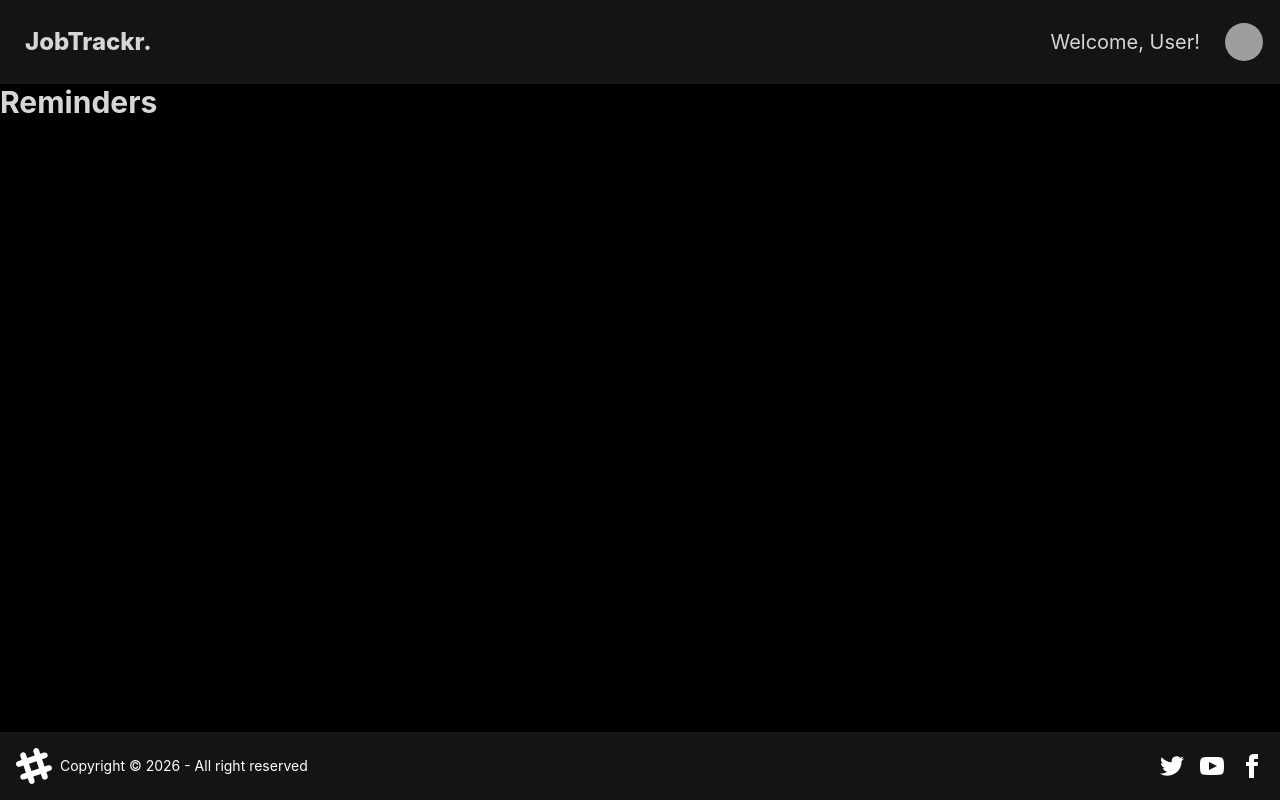
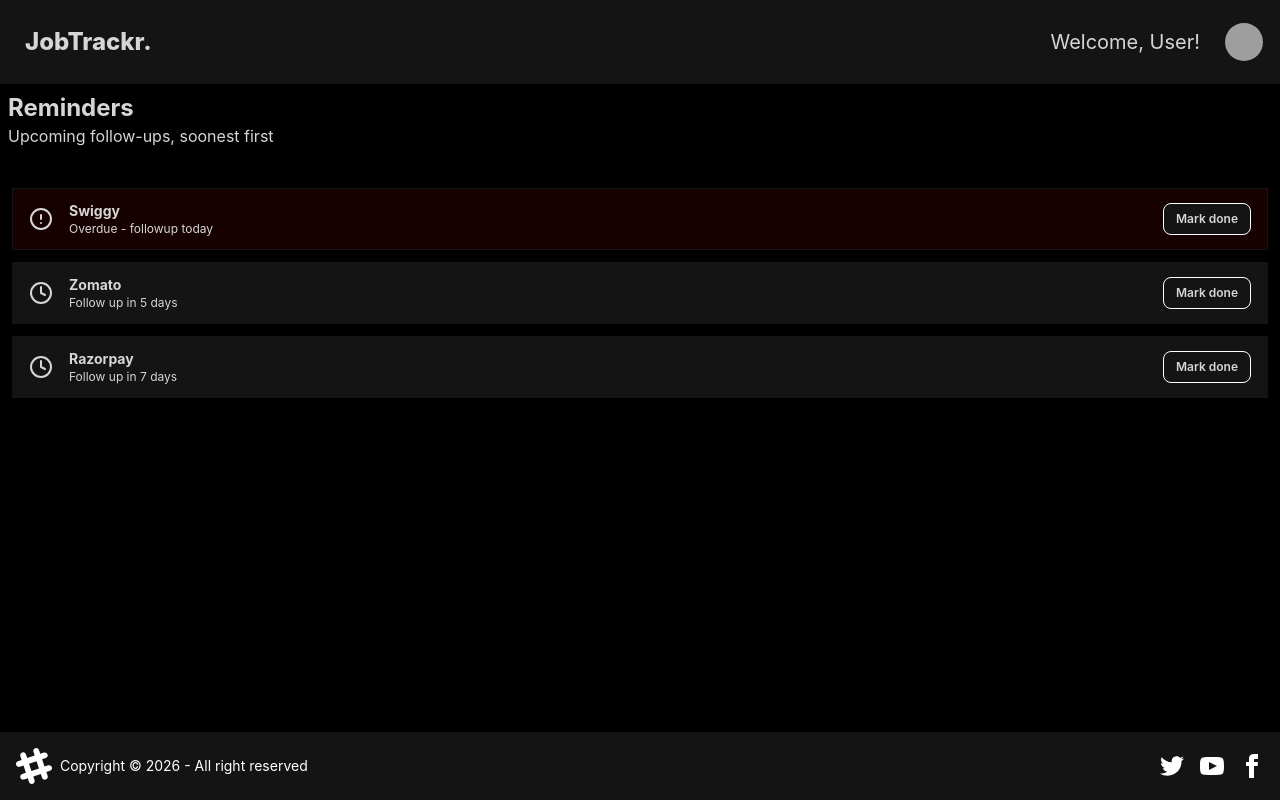
Before and after one commit to AkhilYeddu/jobTrackr-web, a React (Vite) app: page /reminders in a window 1280 px wide. Built offline with nearby package versions, Linux system fonts and the light colour scheme; grey boxes are pictures that could not be loaded.

Commit message:
added cards in analytics, implemented reminders page, changes in modal

```diff
--- a/package.json
+++ b/package.json
@@ -11,6 +11,7 @@
   },
   "dependencies": {
     "@tailwindcss/vite": "^4.3.2",
+    "lucide-react": "^1.24.0",
     "react": "^19.2.7",
     "react-dom": "^19.2.7",
     "react-router-dom": "^7.18.1",
--- a/src/App.jsx
+++ b/src/App.jsx
@@ -4,6 +4,7 @@
 import Analytics from "./components/Analytics"
 import Reminders from "./components/Reminders"
 import Settings from "./components/Settings"
+import Login from "./components/Login"
 function App() {
 
 
@@ -14,6 +15,7 @@
 
           <Route path="/" element={<Body/>}>
               <Route path="/" element={<DashBoard/>}></Route>
+              <Route path="/login" element={<Login/>}>  </Route>
               <Route path="/analytics" element={<Analytics/>}></Route>
               <Route path="/reminders" element={<Reminders/>}></Route>
               <Route path="/settings" element={<Settings/>}></Route>
--- a/src/components/Analytics.jsx
+++ b/src/components/Analytics.jsx
@@ -1,26 +1,28 @@
+import SourceCard from "./SourceCard"
 
 const Analytics = () => {
   return (
+    <div>
           <div className="items-center flex flex-col">
               <div className="text-3xl font-bold mb-5 mt-10">Analytics</div>
           <div className="flex-col">
 
-        <div className="flex p-2 items-center bg-base-300 rounded-lg p-4 m-2">
+            <div className="flex p-4 items-center bg-base-300 rounded-lg p-4 m-2">
               <h1 className="w-40">Applied</h1>
-            <progress className="progress rounded-lg w-56 h-4 mr-3" value="75" max="100"></progress>
+                <progress className="progress rounded-lg w-56 h-4 mr-3" value="100" max="100"></progress>
                 <span>42</span>
             </div>
 
-        <div className="flex p-2 items-center bg-base-300 rounded-lg p-4 m-2">
+            <div className="flex p-4 items-center bg-base-300 rounded-lg p-4 m-2">
               <h1 className="w-40">OA / screening</h1>
-            <progress className="progress rounded-lg w-56 h-4 mr-3" value="50" max="100"></progress>
+                <progress className="progress rounded-lg w-56 h-4 mr-3" value="78" max="100"></progress>
                 <span>25</span>
             </div>
 
 
-        <div className="flex p-2 items-center bg-base-300 rounded-lg p-4 m-2">
+            <div className="flex p-4 items-center bg-base-300 rounded-lg p-4 m-2">
               <h1 className="w-40">Interview</h1>
-            <progress className="progress rounded-lg w-56 h-4 mr-3" value="25" max="100"></progress>
+                <progress className="progress rounded-lg w-56 h-4 mr-3" value="43" max="100"></progress>
                 <span>11</span>
             </div>
 
@@ -30,12 +32,18 @@
                 <progress className="progress rounded-lg w-56 h-4 mr-3" value="25" max="100"></progress>
                 <span>2</span>
             </div>
+          </div>
+        </div>
+
+
+      <div>
+        <SourceCard/>
+      </div>
+
+    </div>
 
 
 
-      </div>
-
-    </div>
 
 
 
--- a/src/components/DashBoard.jsx
+++ b/src/components/DashBoard.jsx
@@ -1,5 +1,6 @@
 import jobs from "../utils/mockData"
 import JobCard from "./JobCard";
+import { Plus } from "lucide-react";
 
 const DashBoard = () => {
     const jobList = jobs;
@@ -45,7 +46,9 @@
     </div>
 
 
-        <button className="btn btn-primary fixed right-6 bottom-20 rounded-full w-16 h-16 text-lg hover:bg-white hover:text-black">Add</button>
+        <button className="btn btn-primary fixed right-6 bottom-20 rounded-full w-16 h-16 text-lg hover:bg-white hover:text-black">
+            <Plus size={28}/>
+        </button>
     </div>
 
 
--- a/src/components/JobCard.jsx
+++ b/src/components/JobCard.jsx
@@ -1,7 +1,7 @@
 
 const JobCard = (props) => {
     const{ jobData } = props;
-    const { company, role, status, interviewDate, interviewTime} = jobData;
+    const { company, role, status, interviewDate, interviewTime, appliedDate} = jobData;
     console.log(jobData.status)
   return (
     <>
@@ -32,12 +32,38 @@
                         }`} onClick={()=>document.getElementById('my_modal_1').showModal()}>Actions</button>
                         <dialog id="my_modal_1" className="modal">
                         <div className="modal-box">
-                            <h3 className="font-bold text-lg">Hello!</h3>
-                            <p className="py-4">Press ESC key or click the button below to close</p>
+                            <h3 className="font-bold text-lg">{company}</h3>
+                            <p className="py-1">{role}</p>
+                            <hr className="mb-5"></hr>
+                            <div className="flex items-center justify-end">
+
+                                <p className="font-bold">Status: </p>
+                               <div className="dropdown dropdown-end">
+  <div tabIndex={0} role="button" className="btn m-1">
+    {status}
+  </div>
+
+  <ul
+    tabIndex={0}
+    className="dropdown-content menu bg-base-300 rounded-box z-[1] w-52 p-2 shadow"
+  >
+    <li><a>OA / Screening</a></li>
+    <li><a>Interview</a></li>
+    <li><a>Offer</a></li>
+  </ul>
+</div>
+
+                            </div>
+
+                            <div className="flex items-center justify-end">
+                                <p className="font-bold">Applied On: </p>
+                                <p className="py-4 font-bold">{appliedDate}</p>
+                            </div>
+
                             <div className="modal-action">
                             <form method="dialog">
                                 {/* if there is a button in form, it will close the modal */}
-                                <button className="btn">Close</button>
+                                <button className="btn">Save Changes</button>
                             </form>
                             </div>
                         </div>
--- /dev/null
+++ b/src/components/Login.jsx
@@ -0,0 +1,7 @@
+const Login = () => {
+  return (
+    <div>Login</div>
+  )
+}
+
+export default Login
--- a/src/components/NavBar.jsx
+++ b/src/components/NavBar.jsx
@@ -10,7 +10,7 @@
     </div>
     <div className="flex gap-3 p-2 items-center">
         <h3 className="m-3 text-xl">Welcome, User!</h3>
-        <div className="dropdown dropdown-end">
+        <div className="dropdown dropdown-end ">
 
         <div tabIndex={0} role="button" className="btn btn-ghost btn-circle avatar ">
             <div className="w-10 rounded-full">
@@ -21,7 +21,7 @@
         </div>
         <ul
             tabIndex="-1"
-            className="menu menu-sm dropdown-content bg-base-300 border rounded-xl  rounded-box z-1 mt-3 w-52 p-2 shadow">
+            className="menu menu-sm dropdown-content bg-base-300 border border-base-100 rounded-xl  rounded-box z-1 mt-3 w-52 p-2 shadow">
 
             <li>
                 <Link to="/analytics"className="justify-between">
--- /dev/null
+++ b/src/components/ReminderCard.jsx
@@ -0,0 +1,50 @@
+import { Clock } from "lucide-react"
+import { AlertCircle } from "lucide-react"
+const ReminderCard = () => {
+  return (
+    <div>
+            <div>
+            <div className="text-2xl font-bold mt-2 ml-2">Reminders</div>
+        <div className="text-base ml-2 mb-10">Upcoming follow-ups, soonest first</div>
+        </div>
+        <div>
+                <div role="alert" className="alert bg-error-content alert-vertical sm:alert-horizontal m-3">
+        <div>
+            <AlertCircle/>
+        </div>
+        <div>
+            <h3 className="font-bold">Swiggy</h3>
+            <div className="text-xs">Overdue - followup today</div>
+        </div>
+        <button className="btn btn-sm border-white rounded-lg hover:bg-white hover:text-black">Mark done</button>
+        </div>
+
+        <div role="alert" className="alert alert-vertical sm:alert-horizontal m-3">
+            <div>
+                <Clock/>
+            </div>
+        <div>
+            <h3 className="font-bold">Zomato</h3>
+            <div className="text-xs">Follow up in 5 days</div>
+        </div>
+        <button className="btn btn-sm border-white rounded-lg hover:bg-white hover:text-black">Mark done</button>
+        </div>
+
+        <div role="alert" className="alert alert-vertical sm:alert-horizontal m-3">
+        <div>
+                <Clock/>
+            </div>
+        <div>
+            <h3 className="font-bold">Razorpay</h3>
+            <div className="text-xs">Follow up in 7 days</div>
+        </div>
+        <button className="btn btn-sm border-white rounded-lg hover:bg-white hover:text-black">Mark done</button>
+        </div>
+        </div>
+    </div>
+
+
+  )
+}
+
+export default ReminderCard
--- a/src/components/Reminders.jsx
+++ b/src/components/Reminders.jsx
@@ -1,7 +1,12 @@
+import ReminderCard from "./ReminderCard"
 
 const Reminders = () => {
   return (
-    <div className="text-3xl font-bold">Reminders</div>
+    <div>
+
+      <ReminderCard/>
+    </div>
+
   )
 }
 
--- /dev/null
+++ b/src/components/SourceCard.jsx
@@ -0,0 +1,47 @@
+
+
+const SourceCard = () => {
+  return (
+    <div className="items-center flex flex-col">
+
+        <div>
+        <h1 className="font-bold text-2xl mb-10 mt-10">Applications by source</h1>
+    </div>
+        <div className="flex gap-2">
+
+            <div className="card w-50 rounded-lg card-xs shadow-sm bg-base-300 p-2">
+                <div className="card-body">
+                    <h2 className="card-title text-xl">Linkedin</h2>
+                    <p className="font-bold text-lg">21</p>
+
+                </div>
+            </div>
+
+            <div className="card w-50 rounded-lg card-xs shadow-sm bg-base-300 p-2">
+                <div className="card-body">
+                    <h2 className="card-title text-xl">Internshala</h2>
+                    <p className="font-bold text-lg">14</p>
+
+                </div>
+            </div>
+
+
+            <div className="card w-50 rounded-lg card-xs shadow-sm bg-base-300 p-2">
+                <div className="card-body">
+                    <h2 className="card-title text-xl">Referral</h2>
+                    <p className="font-bold text-lg">7</p>
+
+                </div>
+            </div>
+
+
+
+
+    </div>
+
+    </div>
+
+  )
+}
+
+export default SourceCard
```
Also changed, not shown: 1 other file (tests, documents, lock files or other folders). Lines whose indentation alone changed are shown as unchanged.
